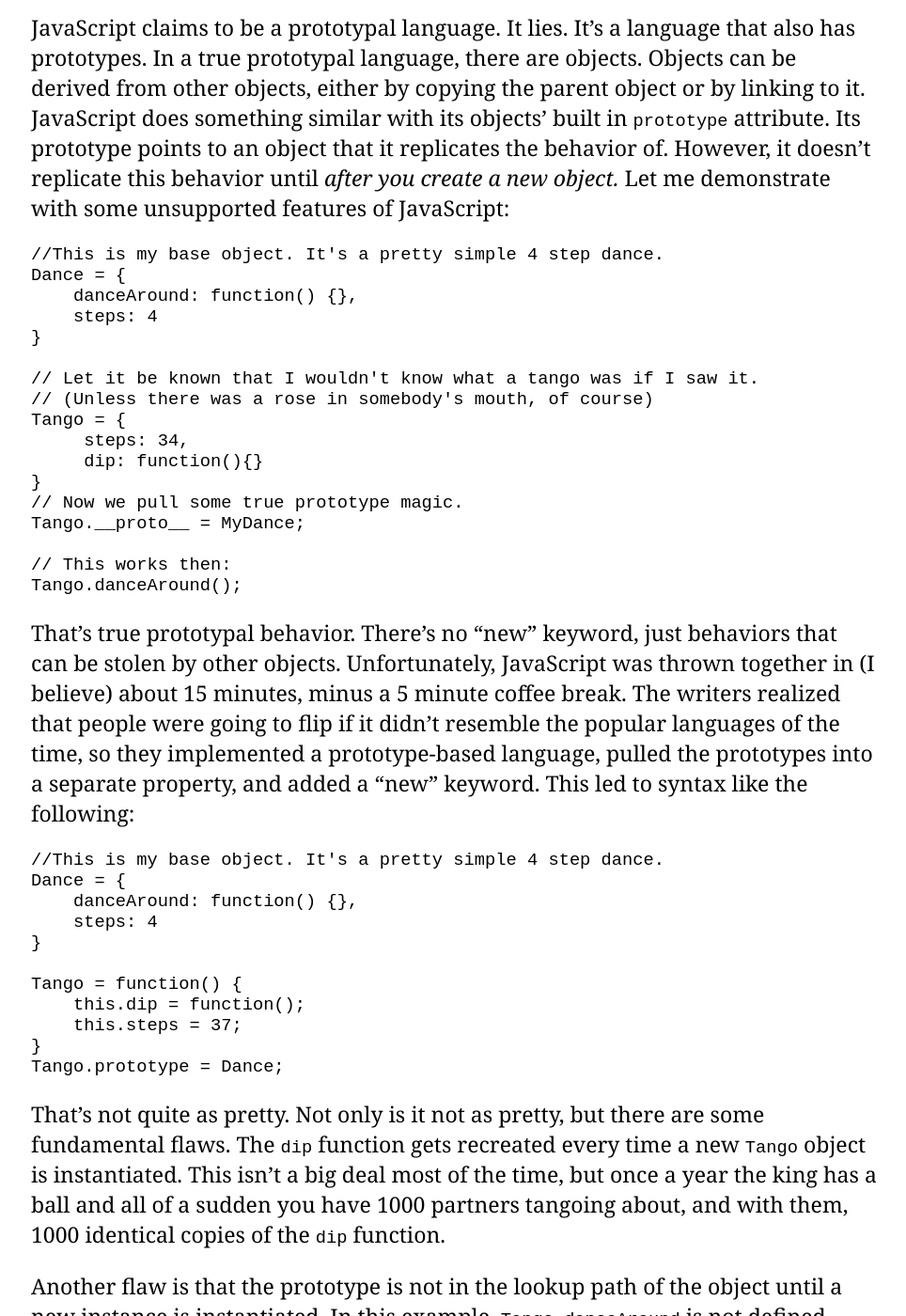
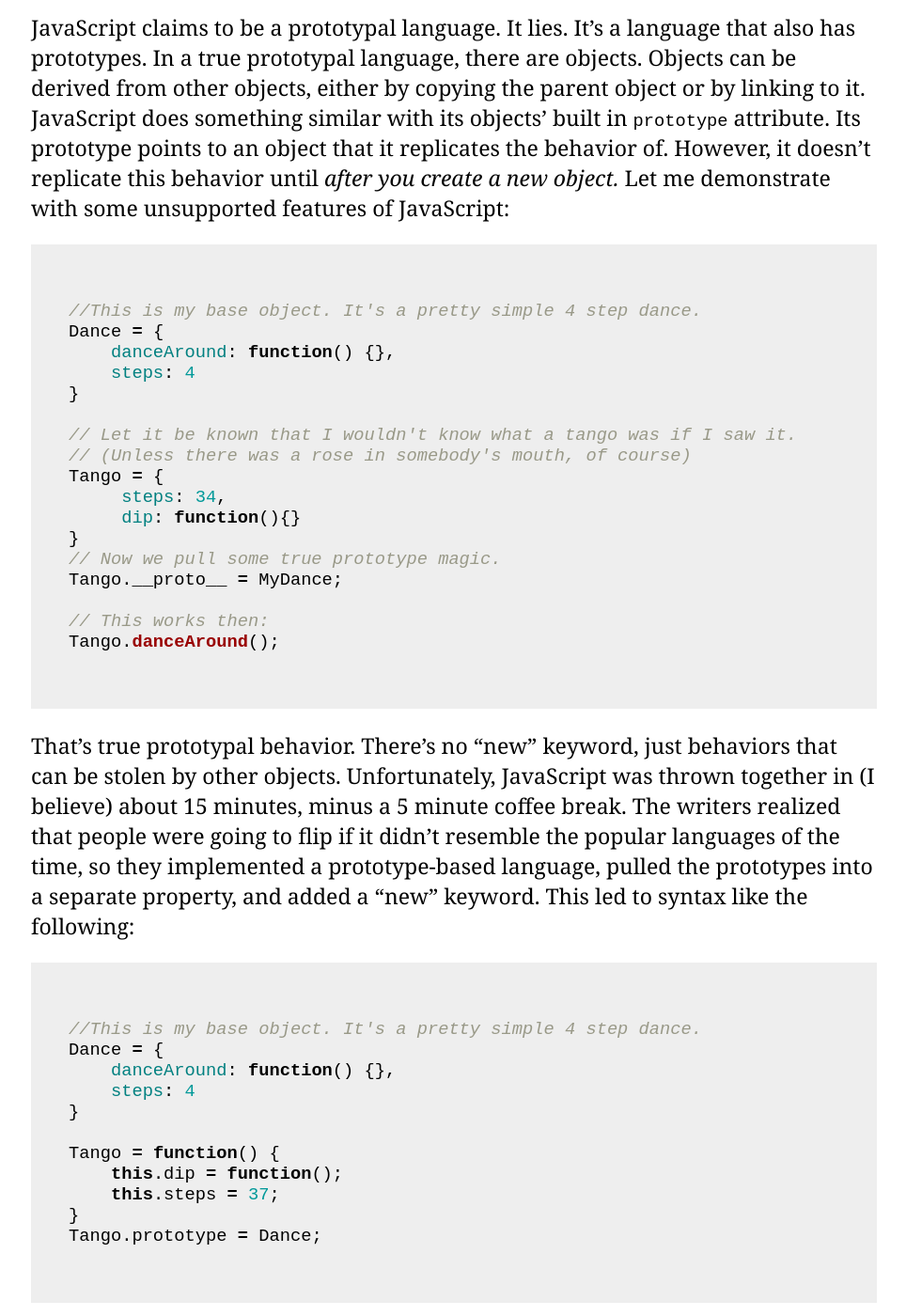
Before and after one commit to JustinTulloss/caffeinated-simpleton, a Jekyll site: the page built from _posts/2009-01-13-javascript-is-not-perfect.markdown, in a window 1280 px wide and 1400 px high, scrolled down 911 px. Shown: the whole window at 94% size, without its empty margins (157-1121 px from the left). Built offline with Jekyll 4.4.1, drawn with Linux system fonts in a browser that asks for light colours; Markdown is read by kramdown in place of the engine named in the settings; comment, search, counter and statistics services are not loaded; some of the changed text lies outside the part shown.

Commit message:
Fix and old post

````diff
--- a/_posts/2009-01-13-javascript-is-not-perfect.markdown
+++ b/_posts/2009-01-13-javascript-is-not-perfect.markdown
@@ -435,7 +435,9 @@ I think most people who happen upon this lonely corner of the internet are alrea
 JavaScript's scoping rules are dumb. Variables default to the global scope unless told otherwise and the <code>this</code> keyword, which is supposed to point to the current instance, actually points to the global object unless told otherwise. These scoping rules cause huge problems for beginning JavaScript programmers and trip up the most experienced programmers if they aren't paying attention. Since these odd scoping rules default to the global object, and not to some error state, errors can go by unnoticed for long periods of time.
 <h4>Object Syntax</h4>
 JavaScript claims to be a prototypal language. It lies. It's a language that also has prototypes. In a true prototypal language, there are objects. Objects can be derived from other objects, either by copying the parent object or by linking to it. JavaScript does something similar with its objects' built in <code>prototype</code> attribute. Its prototype points to an object that it replicates the behavior of. However, it doesn't replicate this behavior until <em>after you create a new object.</em> Let me demonstrate with some unsupported features of JavaScript:
-<pre lang="javascript">//This is my base object. It's a pretty simple 4 step dance.
+
+```js
+//This is my base object. It's a pretty simple 4 step dance.
 Dance = {
     danceAround: function() {},
     steps: 4
@@ -451,9 +453,13 @@ Tango = {
 Tango.__proto__ = MyDance;
 
 // This works then:
-Tango.danceAround();</pre>
+Tango.danceAround();
+```
+
 That's true prototypal behavior. There's no "new" keyword, just behaviors that can be stolen by other objects.  Unfortunately, JavaScript was thrown together in (I believe) about 15 minutes, minus a 5 minute coffee break. The writers realized that people were going to flip if it didn't resemble the popular languages of the time, so they implemented a prototype-based language, pulled the prototypes into a separate property, and added a "new" keyword. This led to syntax like the following:
-<pre lang="javascript">//This is my base object. It's a pretty simple 4 step dance.
+
+```js
+//This is my base object. It's a pretty simple 4 step dance.
 Dance = {
     danceAround: function() {},
     steps: 4
@@ -463,7 +469,9 @@ Tango = function() {
     this.dip = function();
     this.steps = 37;
 }
-Tango.prototype = Dance;</pre>
+Tango.prototype = Dance;
+```
+
 That's not quite as pretty. Not only is it not as pretty, but there are some fundamental flaws. The <code>dip</code> function gets recreated every time a new <code>Tango</code> object is instantiated. This isn't a big deal most of the time, but once a year the king has a ball and all of a sudden you have 1000 partners tangoing about, and with them, 1000 identical copies of the <code>dip</code> function.
 
 Another flaw is that the prototype is not in the lookup path of the object until a new instance is instantiated. In this example, <code>Tango.danceAround</code> is not defined. This is because prototypes are not applied to objects until a new instance of the object is instantiated. A "class" in most languages is a definition of object behavior. Instances of a class are objects that behave as defined by the class. This is very close to how prototypes behave in JavaScript.
@@ -473,30 +481,43 @@ To summarize, JavaScript isn't quite a prototype based language, it isn't quite
 Fortunately, JavaScript is awesome in most ways. It's so flexible that fixing the issues I've spelled out above is no problem.
 <h4>Fixing Scope</h4>
 You can't entirely fix JavaScript scoping. Local variables which aren't declared with <code>var</code> become global, and there's nothing you can do about that.[1. If you don't care about standards or cross-platform compatibility, check out FireFox's built in <code>__parent__</code> attribute, which lets you mess around with enclosing scopes.] You can, however, fix the <code>this</code> object. You can wrap any given object method in another method which asserts that its <code>this</code> will be set to a specific object.
-<pre lang="javascript">MyDance = {
+
+```js
+MyDance = {
      danceAround: function() { console.log(this.cheer) },
      cheer: "WHOOO!"
 }
 
 MyDance.danceAround = function() {
     MyDance.danceAround.apply(MyDance, arguments);
-}</pre>
-This is called binding, and it makes <code>this</code> be what you would want it to be in most instances. My initial thought was to just bind all object methods to their instances at the time of instantiation. However, I don't really like this idea. For one thing, it changes the language. For another, some libraries (I'm looking at you jQuery) like to mess around with <code>this</code>. If <code>this</code> is expected to be something, I do not want to change that. What I needed was a shadow <code>this</code>, a variable that was always present and always pointed to the instance of the object.  Luckily, there was an easy solution. <a href="http://www.python.org/">Python</a> always passes its instance object as the first parameter of any method of a class. I could replicate this behavior easily using essentially the same binding code and have the code look familiar to Python programmers everywhere. So I did. Every instance method in <a href="http://bitbucket.org/jmtulloss/cobra/">Cobra</a> has "self" passed to it as the first parameter, which is automatically guaranteed to be the instance, no matter what. No binding required.
+}
+```
+
+This is called binding, and it makes <code>this</code> be what you would want it to be in most instances. My initial thought was to just bind all object methods to their instances at the time of instantiation. However, I don't really like this idea. For one thing, it changes the language. For another, some libraries (I'm looking at you jQuery) like to mess around with <code>this</code>. If <code>this</code> is expected to be something, I do not want to change that. What I needed was a shadow <code>this</code>, a variable that was always present and always pointed to the instance of the object.  Luckily, there was an easy solution. <a href="http://www.python.org/">Python</a> always passes its instance object as the first parameter of any method of a class. I could replicate this behavior easily using essentially the same binding code and have the code look familiar to Python programmers everywhere. So I did. Every instance method in <a href="https://github.com/JustinTulloss/cobra">Cobra</a> has "self" passed to it as the first parameter, which is automatically guaranteed to be the instance, no matter what. No binding required.
 <h4>Fixing Object Syntax</h4>
 It is fairly easy to get JavaScript to <a href="http://javascript.crockford.com/prototypal.html">behave like a true prototypal language</a>. However, I don't much care for true prototypal behavior since it still leaves an ugly syntax. My solution was to create a "Class" object that will implicitly apply prototypes.
 
 Instead of:
-<pre lang="javascript">MyNewThingy.prototype.doSomeStuff = function () {};
-MyNewThingy.prototype.doMoreStuff = function() {};</pre>
+
+```js
+MyNewThingy.prototype.doSomeStuff = function () {};
+MyNewThingy.prototype.doMoreStuff = function() {};
+```
+
 We can do:
-<pre lang="javascript">MyNewThingy = new Class ({
+
+```js
+MyNewThingy = new Class ({
     doSomeStuff: function() {},
     doMoreStuff: function() {}
-});</pre>
+});
+```
 These end up being <em>exactly</em> the same, except the latter is clearer and cleaner in my opinion.
 
 Inheritance is a bit tricky in the first case. To achieve prototypal inheritance, I have to do some magic.
-<pre lang="javascript">Base = {
+
+```js
+Base = {
    basicStuff: function() {}
 }
 ThingyPrototype = new function() {
@@ -505,17 +526,23 @@ ThingyPrototype = new function() {
 }
 ThingyPrototype.prototype = Base;
 
-ChildThingy.prototype = ThingyPrototype;</pre>
+ChildThingy.prototype = ThingyPrototype;
+```
+
 Now <code>ChildThingy</code> inherits from <code>Base</code> and has some of its own functions in its prototype. Cobra takes care of all of this for you:
-<pre lang="javascript">Base = new Class({
+
+```js
+Base = new Class({
     basicStuff: function() {}
 });
 ChildThingy = new Class({
     __extends__: Base,
     childsOwnStuff: function() {}
-});</pre>
+});
+```
+
 Again, I think this is a lot clearer and cleaner.
 
-If you put both these fixes together, you end up with <a href="http://bitbucket.org/jmtulloss/cobra/">Cobra</a>, which you can read all about <a href="http://justin.harmonize.fm/index.php/2009/01/cobra-a-little-javascript-class-library/">here</a>.
+If you put both these fixes together, you end up with <a href="https://github.com/JustinTulloss/cobra">Cobra</a>, which you can read all about <a href="http://justin.harmonize.fm/index.php/2009/01/cobra-a-little-javascript-class-library/">here</a>.
 
 To wrap things up, augmenting JavaScript to fix its flaws is not a bad thing. The question is what to add. I haven't used Cobra for anything yet, but it's my current pet project. We'll see if it really makes JavaScript that much more pleasant.
````
